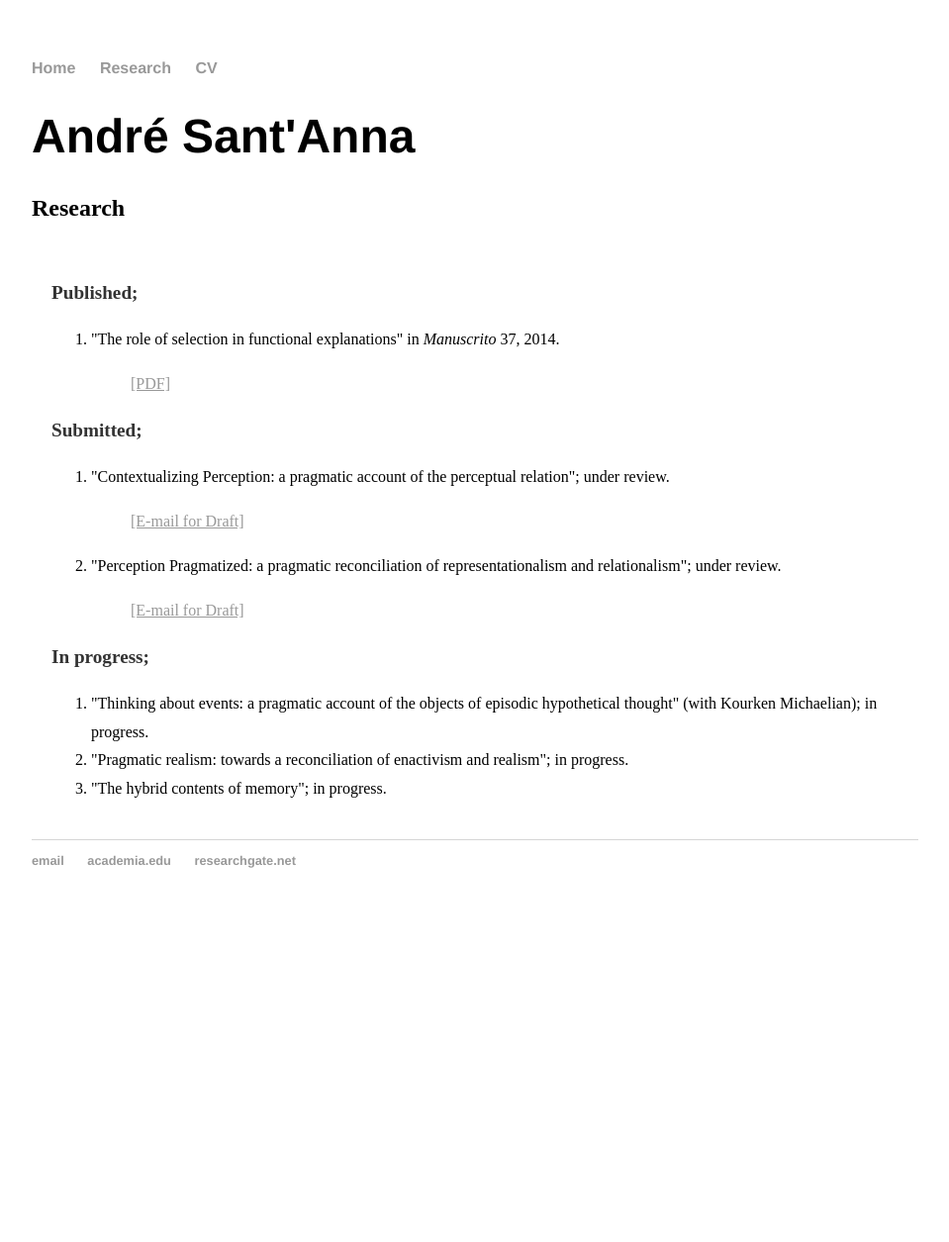
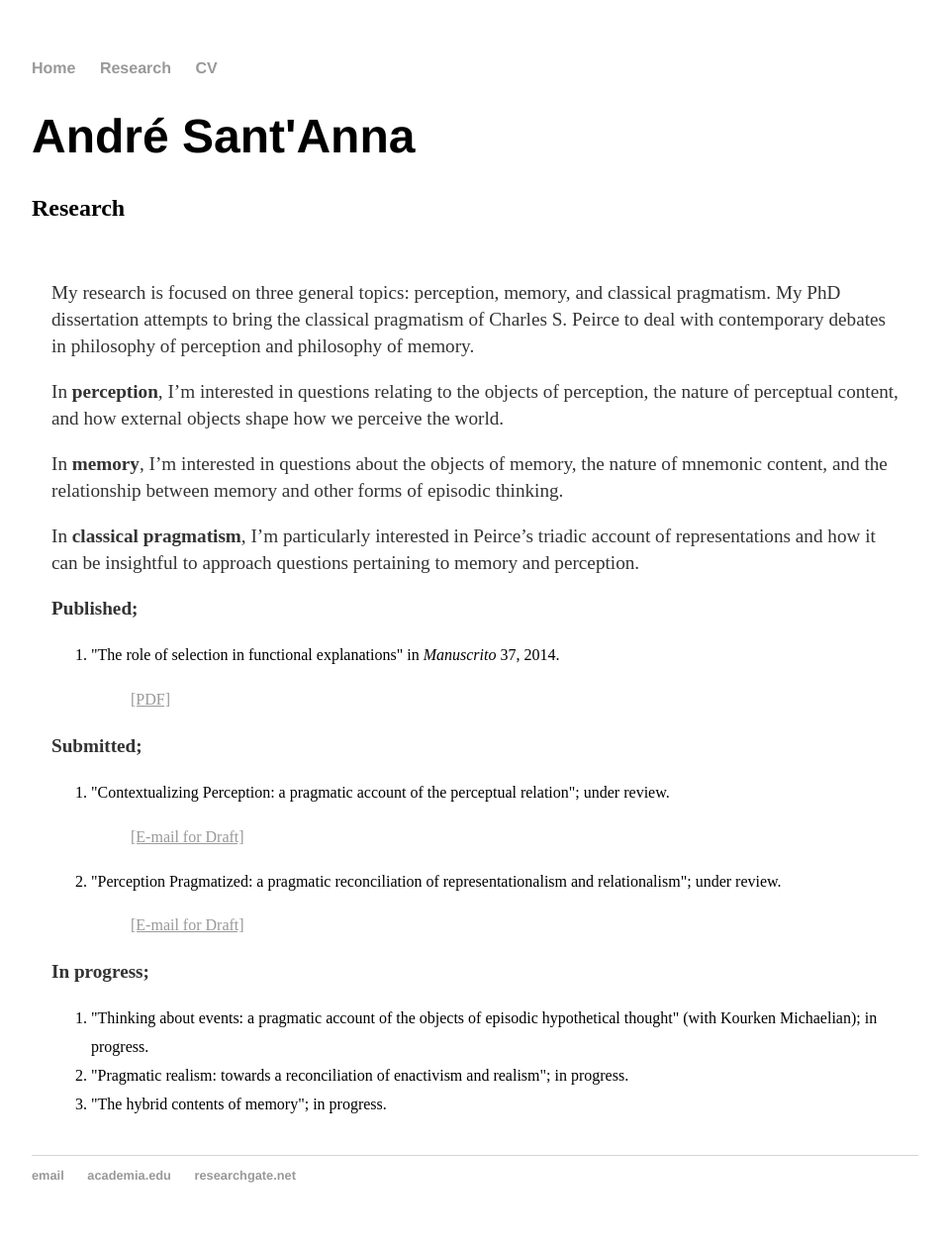
Before and after one commit to andresantanna/andresantanna.github.io, a Jekyll site: the page built from research.html, in a window 1280 px wide. Shown: the whole page at 99% size, without its empty margins (160-1119 px from the left). Built offline with Jekyll 4.4.1, drawn with Linux system fonts in a browser that asks for light colours; before the commit the page ends 937 px from its top, so only the background shows below that.

Commit message:
Update research.html

```diff
--- a/research.html
+++ b/research.html
@@ -6,6 +6,15 @@ title: André Sant'Anna - Research
 	<h1>André Sant'Anna</h1>
   <h2>Research</h2>
 <div style="background-color:white;color:black;padding:20px;line-height:1.8em">
+<p>My research is focused on three general topics: perception, memory, and classical pragmatism. My PhD dissertation attempts to bring the classical pragmatism of Charles S. Peirce to deal with contemporary debates in philosophy of perception and philosophy of memory.</p>
+
+	<p>In <b>perception</b>, I’m interested in questions relating to the objects of perception, the nature of perceptual content, and how external objects shape how we perceive the world.
+
+	<p>In <b>memory</b>, I’m interested in questions about the objects of memory, the nature of mnemonic content, and the relationship between memory and other forms of episodic thinking.
+
+	<p>In <b>classical pragmatism</b>, I’m particularly interested in Peirce’s triadic account of representations and how it can be insightful to approach questions pertaining to memory and perception.
+
+
 <p><b>Published;</b><br>
 
 
```
